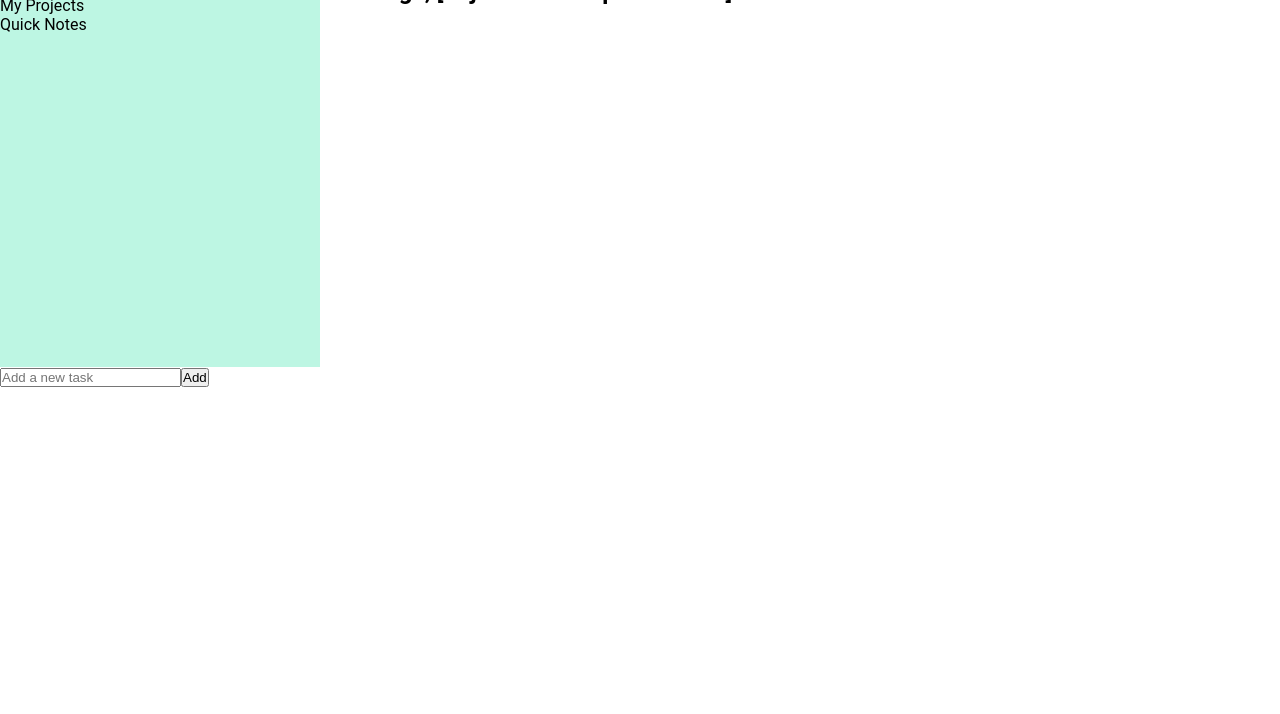
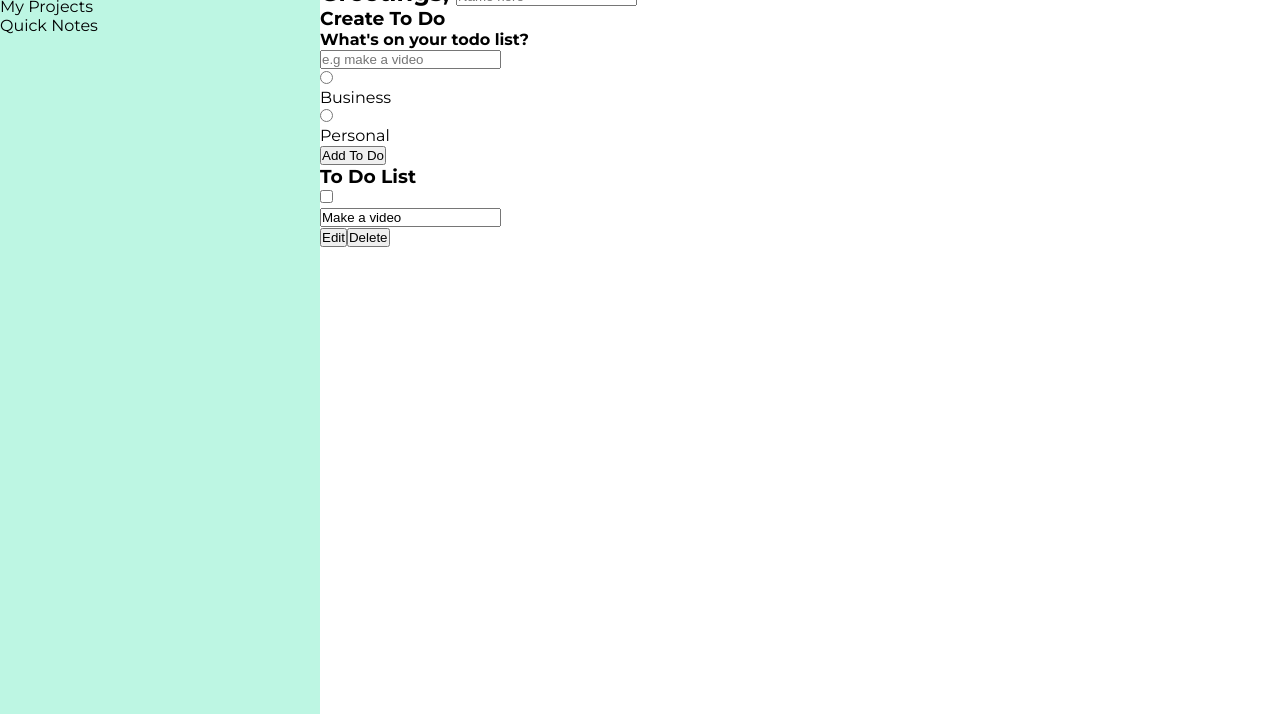
Before and after one commit to maximkwski/todo-things-project, a website built with webpack: page templates/index.html in a window 1280 px wide. Shown: the part 61-775 px from the top of the page. Built offline with nearby package versions, Linux system fonts and the light colour scheme; a web font is replaced by a local one.

Commit message:
add form

```diff
--- a/src/components/sidebar.js
+++ b/src/components/sidebar.js
@@ -1,5 +1,5 @@
 export default function sidebar() {
-    const contentDiv = document.getElementById('content') //main div
+    const contentDiv = document.getElementById('main') //main div
 
     /*NAV MENU*/
 
--- a/src/index.js
+++ b/src/index.js
@@ -7,7 +7,11 @@ header();
 sidebar();
 footer();
 
-const contentDiv = document.getElementById('content') //main div
+const contentDiv = document.getElementById('main') //main div
+
+/* DEFAULT LIST DIV*/
+const defaultList = document.createElement('div');
+defaultList.classList.add('default-list');
 
 const greetingElement = document.createElement('section'); // greeting element
 greetingElement.classList.add('greeting');
@@ -18,48 +22,152 @@ const greeting_input = document.createElement('input');
 greeting_input.type = 'text';
 greeting_input.id = 'name';
 greeting_input.placeholder = 'Name here';
-greeting_h2.innerHTML += greeting_input;
+greeting_h2.appendChild(greeting_input);
 greetingElement.appendChild(greeting_h2);
-contentDiv.appendChild(greetingElement);
+defaultList.appendChild(greetingElement); // add greeting elem
 
+const createToDoElement = document.createElement('section');
+createToDoElement.classList.add('create-todo');
+const createToDoElement_h3 = document.createElement('h3');
+createToDoElement_h3.textContent = 'Create To Do';
+createToDoElement.appendChild(createToDoElement_h3);
+const todoForm = document.createElement('form');
+todoForm.id = 'new-todo-form';
+const todoForm_h4 = document.createElement('h4');
+todoForm_h4.textContent = "What's on your todo list?";
+const todoForm_input = document.createElement('input');
+todoForm_input.type = 'text';
+todoForm_input.name = 'content';
+todoForm_input.id = 'content';
+todoForm_input.placeholder = "e.g make a video";
+todoForm.appendChild(todoForm_h4);
+todoForm.appendChild(todoForm_input);
 
+const optionsDiv = document.createElement('div'); //options div
+optionsDiv.classList.add('options');
 
-/* DEFAULT LIST DIV*/
-const defaultList = document.createElement('div');
-defaultList.classList.add('default-list');
+const label1 = document.createElement('label'); // option business
+const label1_input = document.createElement('input');
+label1_input.type = 'radio';
+label1_input.name = 'category';
+label1_input.id = 'category1';
+label1_input.value = 'business';
+const business_span = document.createElement('span');
+business_span.classList.add('bubble');
+business_span.classList.add('business');
+const business_div = document.createElement('div');
+business_div.textContent = 'Business';
+label1.appendChild(label1_input);
+label1.appendChild(business_span);
+label1.appendChild(business_div);
+optionsDiv.appendChild(label1);
 
-const todoInput = document.createElement('input'); //todo input
-todoInput.id = "toDoInput";
-todoInput.type = "text";
-todoInput.placeholder = "Add a new task";
+const label2 = document.createElement('label'); // option personal
+const label2_input = document.createElement('input');
+label2_input.type = 'radio';
+label2_input.name = 'category';
+label2_input.id = 'category2';
+label2_input.value = 'personal';
+const personal_span = document.createElement('span');
+personal_span.classList.add('bubble');
+personal_span.classList.add('personal');
+const personal_div = document.createElement('div');
+personal_div.textContent = 'Personal';
+label2.appendChild(label2_input);
+label2.appendChild(personal_span);
+label2.appendChild(personal_div);
+optionsDiv.appendChild(label2);
 
-const addButton = document.createElement('button'); //add button
-addButton.id = "addButton";
-addButton.textContent = "Add";
+todoForm.appendChild(optionsDiv); // add options div
 
-const todoList = document.createElement('ul'); // create to do list
-todoList.id = "todoList";
-defaultList.appendChild(todoList);
-defaultList.appendChild(todoInput);
-defaultList.appendChild(addButton);
+const submit_btn = document.createElement('input');
+submit_btn.type = 'submit';
+submit_btn.value = 'Add To Do';
+todoForm.appendChild(submit_btn); // add submit btn
 
+createToDoElement.appendChild(todoForm);
+defaultList.appendChild(createToDoElement); // add create todo item
 
+const todoListElement = document.createElement('section'); // TODO LIST OF ITEMS
+todoListElement.classList.add('todo-list');
+const todoListElement_h3 = document.createElement('h3');
+todoListElement_h3.textContent = 'To Do List';
+todoListElement.appendChild(todoListElement_h3);
+
+const todoList_div = document.createElement('div');
+todoList_div.classList.add('list');
+todoList_div.id = 'todo-list';
+
+const todoItem = document.createElement('div'); // TODO ITEM
+todoItem.classList.add('todo-item');
+
+const todoItem_label = document.createElement('label');
+const todoItem_checkbox = document.createElement('input');
+todoItem_checkbox.type = 'checkbox';
+const todoItem_span = document.createElement('span');
+todoItem_span.class = 'bubble';
+todoItem_span.class = 'business';
+todoItem_label.appendChild(todoItem_checkbox);
+todoItem_label.appendChild(todoItem_span);
+
+const todoContent = document.createElement('div'); //TODO ITEM CONTENT
+todoContent.classList.add('todo-content');
+const todoContent_input = document.createElement('input');
+todoContent_input.type = 'text';
+todoContent_input.value = 'Make a video';
+todoContent_input.setAttribute('readonly', true);
+todoContent.appendChild(todoContent_input);
+
+const todoItem_actions = document.createElement('div'); //ACTION BUTTONS
+todoItem_actions.classList.add('actions');
+const todo_edit = document.createElement('button');
+todo_edit.classList.add('edit');
+todo_edit.textContent = 'Edit'
+const todo_delete = document.createElement('button');
+todo_delete.classList.add('delete');
+todo_delete.textContent = 'Delete';
+todoItem_actions.appendChild(todo_edit);
+todoItem_actions.appendChild(todo_delete);
+
+todoItem.appendChild(todoItem_label);
+todoItem.appendChild(todoContent);
+todoItem.appendChild(todoItem_actions);
+
+todoList_div.appendChild(todoItem);
+todoListElement.appendChild(todoList_div);
+defaultList.appendChild(todoListElement);
 contentDiv.appendChild(defaultList); //add default list to main div
 
-//add to do item to the list
-addButton.addEventListener('click', () => {
-    const todoText = todoInput.value.trim();
-    if (todoText !== '') {
-      const listItem = document.createElement('li');
-      listItem.classList.add = 'todo-item';
-      listItem.textContent = todoText;
-      todoList.appendChild(listItem);
-      todoInput.value = '';
-    }
-  });
+// const todoInput = document.createElement('input'); //todo input
+// todoInput.id = "toDoInput";
+// todoInput.type = "text";
+// todoInput.placeholder = "Add a new task";
 
-  todoInput.addEventListener('keypress', (event) => {
-    if (event.key === 'Enter') {
-      addButton.click();
-    }
-  });
+// const addButton = document.createElement('button'); //add button
+// addButton.id = "addButton";
+// addButton.textContent = "Add";
+
+// const todoList = document.createElement('ul'); // create to do list
+// todoList.id = "todoList";
+
+// defaultList.appendChild(todoList);
+// defaultList.appendChild(todoInput);
+// defaultList.appendChild(addButton);
+
+// //add to do item to the list
+// addButton.addEventListener('click', () => {
+//     const todoText = todoInput.value.trim();
+//     if (todoText !== '') {
+//       const listItem = document.createElement('li');
+//       listItem.classList.add = 'todo-item';
+//       listItem.textContent = todoText;
+//       todoList.appendChild(listItem);
+//       todoInput.value = '';
+//     }
+//   });
+
+//   todoInput.addEventListener('keypress', (event) => {
+//     if (event.key === 'Enter') {
+//       addButton.click();
+//     }
+//   });
--- a/src/style.css
+++ b/src/style.css
@@ -1,6 +1,6 @@
 @font-face {
-    font-family: roboto;
-    src: url(./fonts/Roboto-Regular.ttf);
+    font-family: montserrat;
+    src: url(./fonts/Montserrat-VariableFont_wght.ttf);
 }
 
 * {
@@ -15,7 +15,7 @@ body {
     grid-template-rows: max-content 4fr min-content;
 
     height: 100vh;
-    font-family: roboto, sans-serif;
+    font-family: montserrat, sans-serif;
 }
 
 /*HEADER*/
@@ -29,7 +29,7 @@ aside {
     background-color: rgb(189, 246, 227);
 }
 
-#content {
+#main {
     display: grid;
     grid-template-columns: minmax(min-content, 1fr) 3fr;
 }
--- a/templates/index.html
+++ b/templates/index.html
@@ -9,7 +9,7 @@
 
 <body>
     <header id="header"></header>
-    <div id="content">
+    <div id="main">
     </div>
     <footer id="footer"></footer>
 </body>
```
Also changed, not shown: dist/3faa3eef13649db02044.ttf (added), dist/index.html, dist/main.js.
